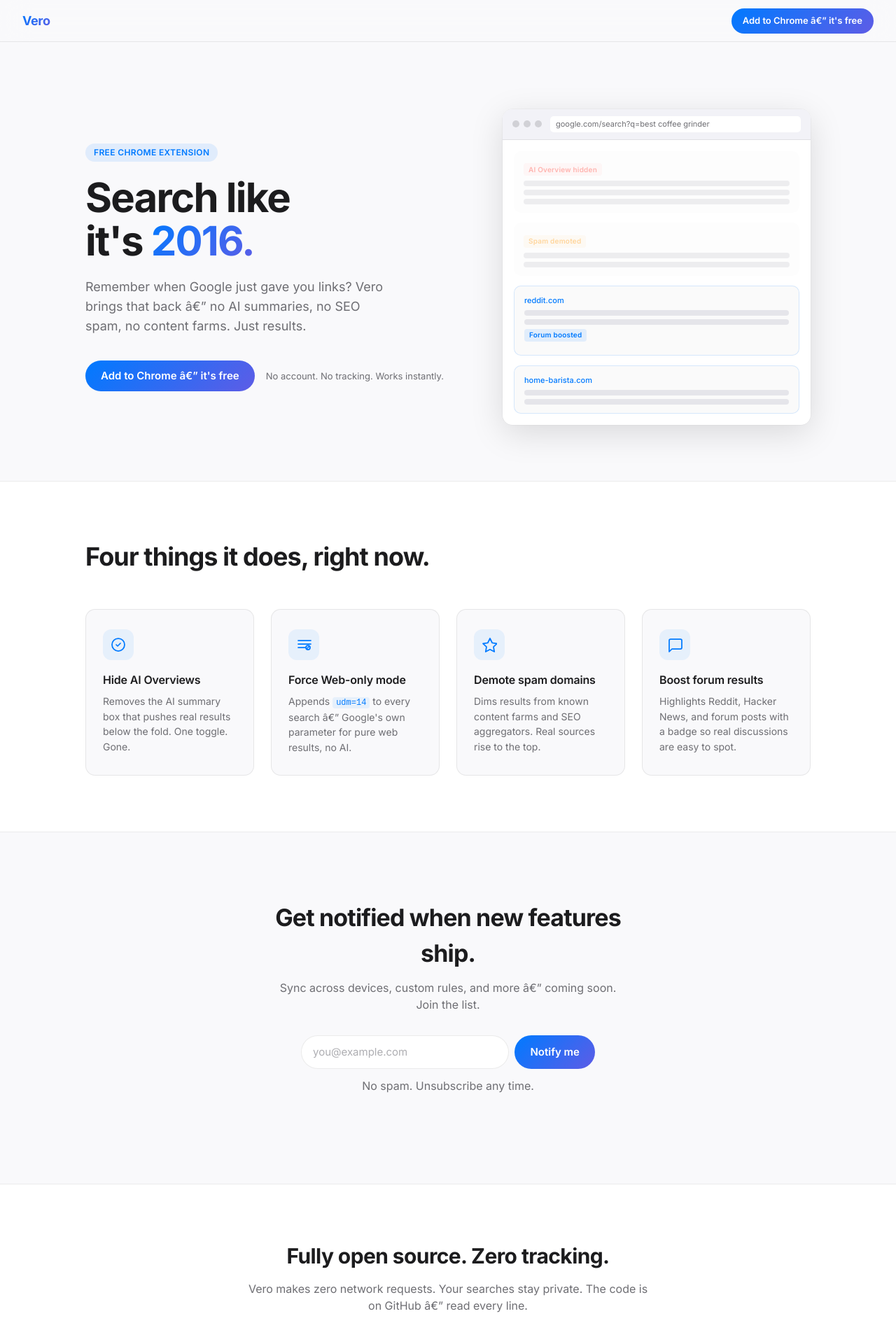
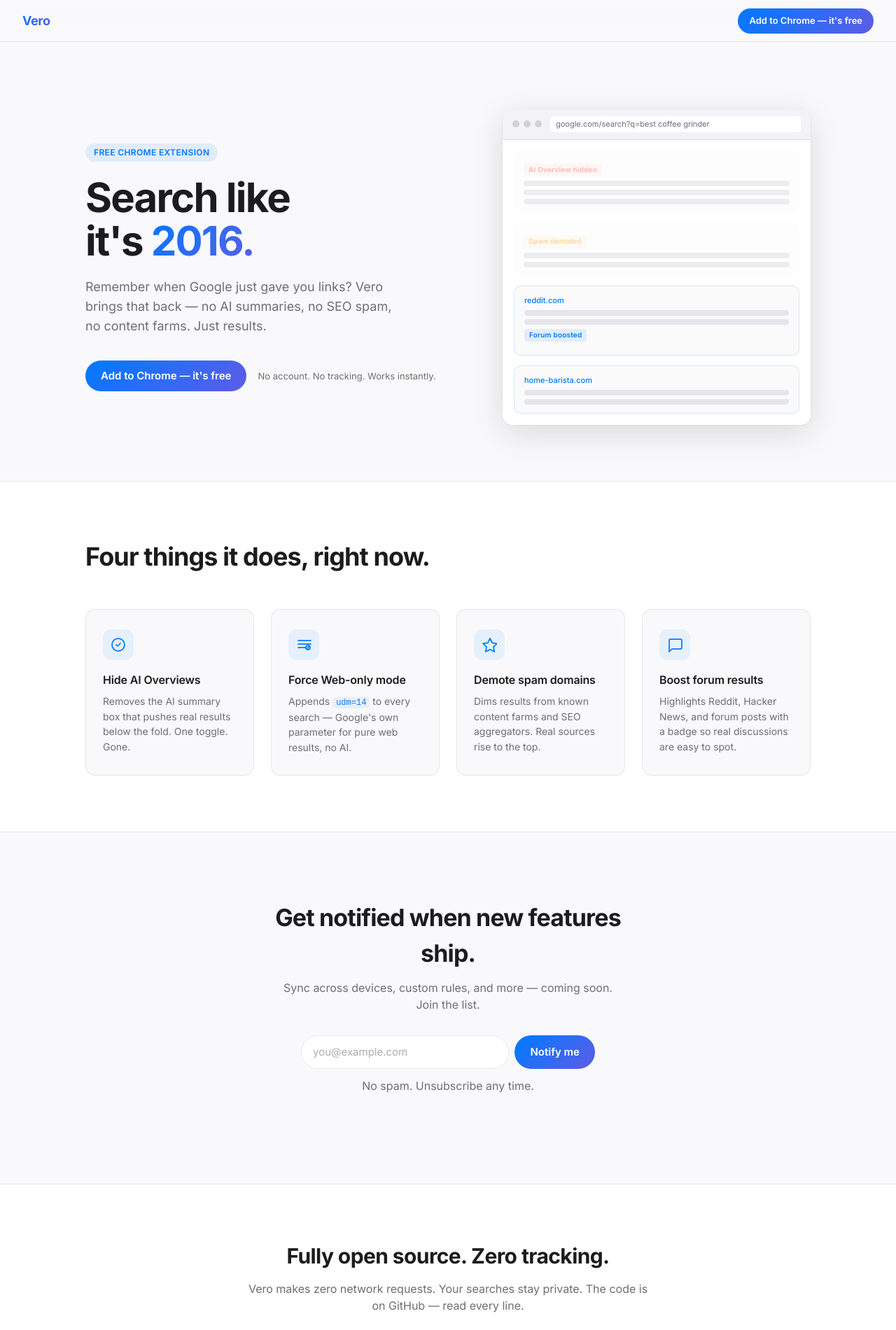
Before and after one commit to veroSearch-create/vero, a website built with Vite: page docs/index.html in a window 1280 px wide. Shown: the top 1900 px of the page at 70% size. Built offline with nearby package versions, Linux system fonts and the light colour scheme.

Commit message:
Fix em dash encoding on landing page

```diff
--- a/docs/index.html
+++ b/docs/index.html
@@ -3,10 +3,10 @@
 <head>
   <meta charset="UTF-8">
   <meta name="viewport" content="width=device-width, initial-scale=1.0">
-  <title>Vero â€” Search like it's 2016.</title>
-  <meta name="description" content="Vero brings back real Google Search results. No AI slop, no SEO spam â€” just links. Free Chrome extension.">
-  <meta property="og:title" content="Vero â€” Search like it's 2016.">
-  <meta property="og:description" content="Brings back real Google Search results. No AI slop, no SEO spam â€” just links. Free Chrome extension.">
+  <title>Vero &mdash; Search like it's 2016.</title>
+  <meta name="description" content="Vero brings back real Google Search results. No AI slop, no SEO spam &mdash; just links. Free Chrome extension.">
+  <meta property="og:title" content="Vero &mdash; Search like it's 2016.">
+  <meta property="og:description" content="Brings back real Google Search results. No AI slop, no SEO spam &mdash; just links. Free Chrome extension.">
   <meta property="og:type" content="website">
   <link rel="preconnect" href="https://fonts.googleapis.com">
   <link rel="preconnect" href="https://fonts.gstatic.com" crossorigin>
@@ -18,7 +18,7 @@
   <nav class="nav">
     <span class="nav-logo">Vero</span>
     <a class="btn-cta btn-sm" href="https://chrome.google.com/webstore/detail/vero/STORE_ID" target="_blank" rel="noopener">
-      Add to Chrome â€” it's free
+      Add to Chrome &mdash; it's free
     </a>
   </nav>
 
@@ -27,12 +27,12 @@
       <div class="badge">Free Chrome Extension</div>
       <h1>Search like<br>it's <em>2016.</em></h1>
       <p class="hero-sub">
-        Remember when Google just gave you links? Vero brings that back â€” no AI summaries,
+        Remember when Google just gave you links? Vero brings that back &mdash; no AI summaries,
         no SEO spam, no content farms. Just results.
       </p>
       <div class="hero-actions">
         <a class="btn-cta" href="https://chrome.google.com/webstore/detail/vero/STORE_ID" target="_blank" rel="noopener">
-          Add to Chrome â€” it's free
+          Add to Chrome &mdash; it's free
         </a>
         <span class="hero-note">No account. No tracking. Works instantly.</span>
       </div>
@@ -102,7 +102,7 @@
             </svg>
           </div>
           <h3>Force Web-only mode</h3>
-          <p>Appends <code>udm=14</code> to every search â€” Google's own parameter for pure web results, no AI.</p>
+          <p>Appends <code>udm=14</code> to every search &mdash; Google's own parameter for pure web results, no AI.</p>
         </div>
         <div class="feature-card">
           <div class="feature-icon">
@@ -129,7 +129,7 @@
   <section class="email-section">
     <div class="email-inner">
       <h2>Get notified when new features ship.</h2>
-      <p>Sync across devices, custom rules, and more â€” coming soon. Join the list.</p>
+      <p>Sync across devices, custom rules, and more &mdash; coming soon. Join the list.</p>
       <!-- Replace veroSearch-create with your Buttondown username after signing up at buttondown.email -->
       <form class="email-form" action="https://buttondown.email/api/emails/embed-subscribe/veroSearch-create" method="post" target="_blank">
         <input type="email" name="email" placeholder="you@example.com" required autocomplete="email">
@@ -144,10 +144,10 @@
       <h2>Fully open source. Zero tracking.</h2>
       <p>
         Vero makes zero network requests. Your searches stay private.
-        The code is on GitHub â€” read every line.
+        The code is on GitHub &mdash; read every line.
       </p>
       <a class="btn-ghost" href="https://github.com/veroSearch-create/vero" target="_blank" rel="noopener">
-        View source on GitHub â†’
+        View source on GitHub â†&rsquo;
       </a>
     </div>
   </section>
```
